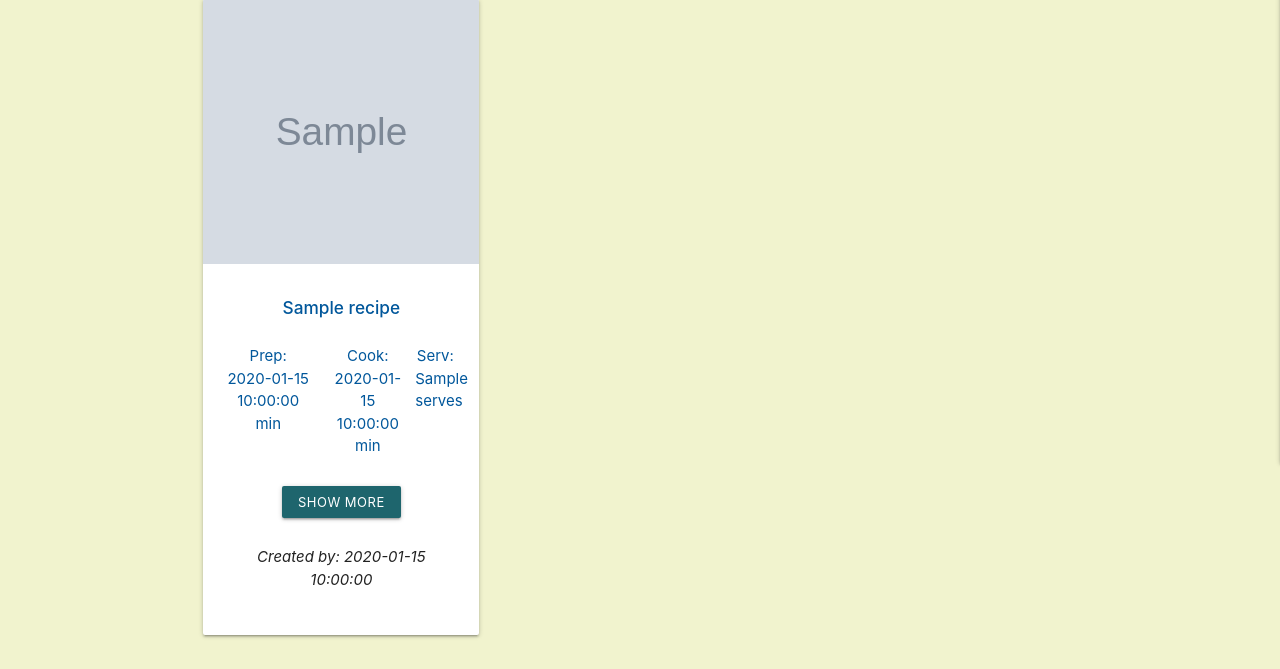
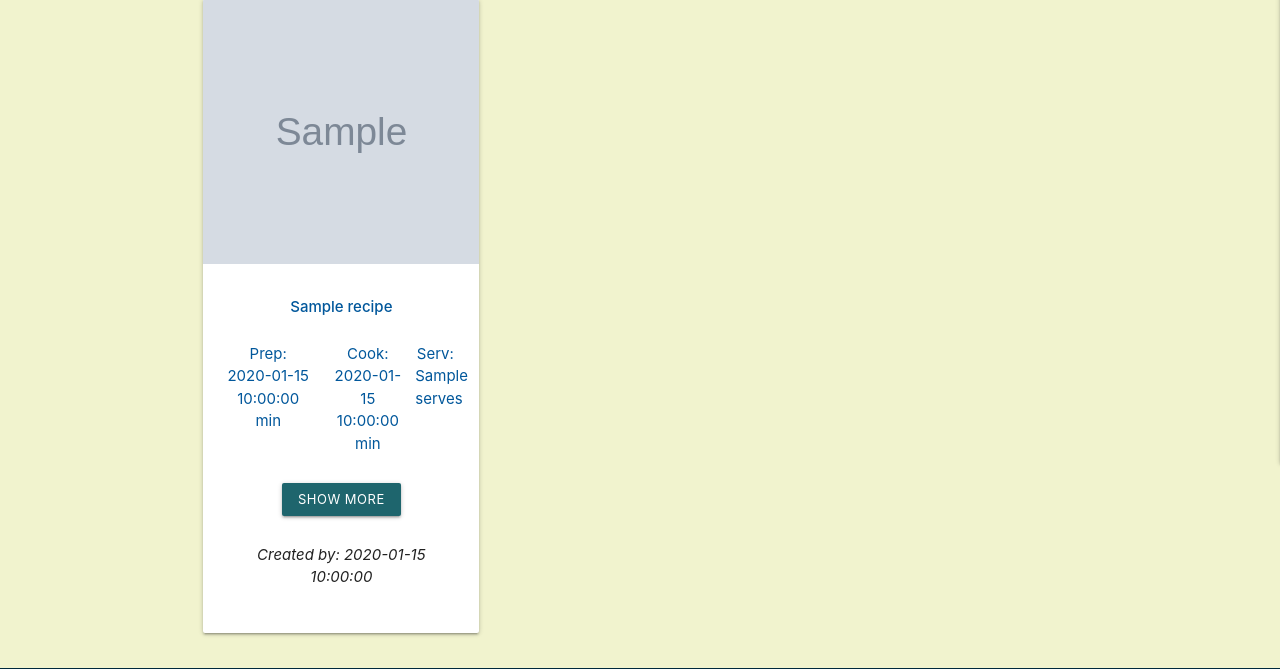
Before and after one commit to Bhargavi84/The-Cook-Book, a Flask app: page / in a window 1280 px wide. Shown: the part 397-1066 px from the top of the page. Run offline with Flask 2, Linux system fonts and the light colour scheme; grey boxes marked "Sample" are stand-in pictures; a database or web service that is not in the repository returns one stand-in record (values such as "Sample title"); some libraries are stand-ins or nearby versions.

Commit message:
Update card size in recipes

```diff
--- a/static/css/style.css
+++ b/static/css/style.css
@@ -59,6 +59,9 @@ main {
 
 }
 
+h6{
+	font-size: 15px;
+}
 
 
 .btn-small {
--- a/templates/recipes.html
+++ b/templates/recipes.html
@@ -48,13 +48,13 @@
                     </div>
                 </div>
                 <div class="row">
-                    <div class="col s5 center-align  light-blue-text text-darken-4 home-page-prep-time">
+                    <div class="col s5 center-align light-blue-text text-darken-4 home-page-prep-time">
                         <p>Prep: {{ recipe.prep_time }} min</p>
                     </div>
-                    <div class="col s4 center-align  light-blue-text text-darken-4 home-page-cook-time">
+                    <div class="col s4 center-align light-blue-text text-darken-4 home-page-cook-time">
                         <p>Cook: {{ recipe.cook_time }} min</p>
                     </div>
-                    <div class="col s3 center-align light-blue-text text-darken-4">
+                    <div class="col s3 center-align  light-blue-text text-darken-4">
                         <p>Serv: {{ recipe.serves }}</p>
                     </div>
                 </div>
```
Also changed, not shown: README.md.
